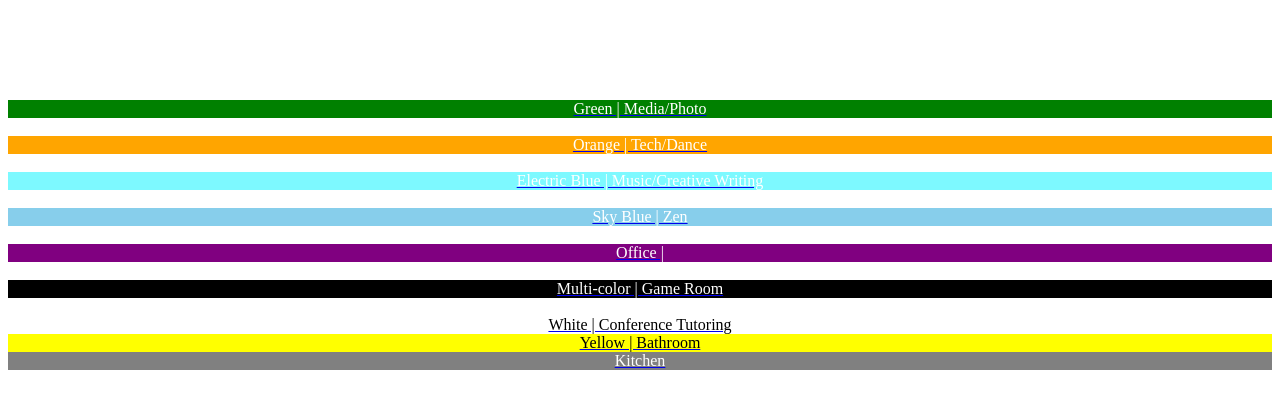
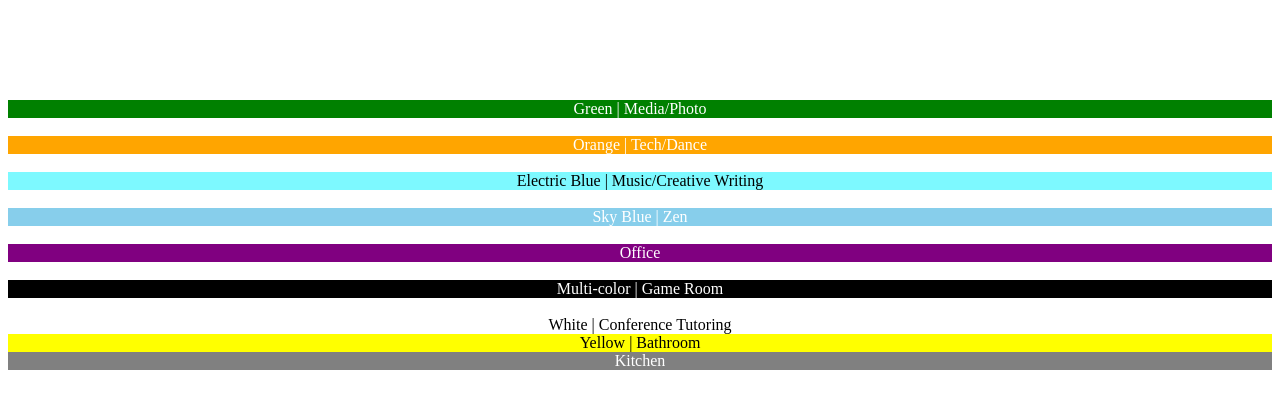
Before and after one commit to Jsmithseo/WatchMeGrowV2, a Next.js app: page /components/RoomsTiles in a window 1280 px wide. Shown: the top 408 px of the page. Built offline with nearby package versions, Linux system fonts and the light colour scheme.

Commit message:
removed underlines

```diff
--- a/pages/components/RoomsTiles.js
+++ b/pages/components/RoomsTiles.js
@@ -10,7 +10,6 @@ import {
   CardSubtitle,
   Button,
 } from 'reactstrap';
-
 
 const green = {
   backgroundColor: '#008000',
@@ -26,7 +25,7 @@ const orange = {
 
 const ElectricBlue = {
   backgroundColor: '#7df9ff',
-  color: '#fff',
+  color: '#000',
   textAlign: 'center',
 };
 
@@ -51,22 +50,17 @@ const white = {
 const black = {
   backgroundColor: '#000',
   textAlign: 'center',
-
-}
+};
 
 const yellow = {
   backgroundColor: '#FFFF00',
   textAlign: 'center',
-}
+};
 
 const gray = {
   backgroundColor: '#808080',
   textAlign: 'center',
-
-}
-
-
-
+};
 
 function ProgramTiles() {
   return (
@@ -82,7 +76,7 @@ function ProgramTiles() {
 
     .links {
       color: #fff;
-      text-decoration-line: none;
+      text-decoration: none;
     }
 
     .Blacklinks {
@@ -97,7 +91,10 @@ function ProgramTiles() {
           <Col md="4" sm="12" xs="12">
             <Card style={green}>
               <CardBody>
-                <Link href="https://www.amazon.com/hz/wishlist/ls/J38RHHM6IY8W?ref_=list_d_wl_lfu_nav_4">
+                <Link
+                  style={{ textDecoration: 'none' }}
+                  href="https://www.amazon.com/hz/wishlist/ls/J38RHHM6IY8W?ref_=list_d_wl_lfu_nav_4"
+                >
                   <CardTitle>
                     <div className="links">Green | Media/Photo</div>
                   </CardTitle>
@@ -113,7 +110,7 @@ function ProgramTiles() {
           <Col md="4" sm="12" xs="12">
             <Card style={orange}>
               <CardBody>
-                <Link href="https://www.amazon.com/hz/wishlist/ls/3RFJ5SY6M0SQP?ref_=list_d_wl_lfu_nav_7">
+                <Link  style={{ textDecoration: 'none' }} href="https://www.amazon.com/hz/wishlist/ls/3RFJ5SY6M0SQP?ref_=list_d_wl_lfu_nav_7">
                   <CardTitle>
                     <div className="links">Orange | Tech/Dance</div>
                   </CardTitle>
@@ -130,9 +127,12 @@ function ProgramTiles() {
           <Col md="4" sm="12" xs="12">
             <Card style={ElectricBlue}>
               <CardBody>
-                <Link href="https://www.amazon.com/hz/wishlist/ls/2X2R0RMS7KQJ8?ref_=list_d_wl_lfu_nav_5">
+                <Link
+                  style={{ textDecoration: 'none' }}
+                  href="https://www.amazon.com/hz/wishlist/ls/2X2R0RMS7KQJ8?ref_=list_d_wl_lfu_nav_5"
+                >
                   <CardTitle>
-                    <div className="links">
+                    <div className="Blacklinks">
                       Electric Blue | Music/Creative Writing
                     </div>
                   </CardTitle>
@@ -148,7 +148,10 @@ function ProgramTiles() {
           <Col md="4" sm="12" xs="12">
             <Card style={skyBlue}>
               <CardBody>
-                <Link href="https://www.amazon.com/hz/wishlist/ls/1UPGO73JZZ33W/ref=nav_wishlist_lists_1">
+                <Link
+                  style={{ textDecoration: 'none' }}
+                  href="https://www.amazon.com/hz/wishlist/ls/1UPGO73JZZ33W/ref=nav_wishlist_lists_1"
+                >
                   <CardTitle>
                     <div className="links">Sky Blue | Zen</div>
                   </CardTitle>
@@ -164,10 +167,11 @@ function ProgramTiles() {
           <Col md="4" sm="12" xs="12">
             <Card style={purple}>
               <CardBody>
-                <Link href="https://www.amazon.com/hz/wishlist/ls/OK3BJNZXYRKS?ref_=list_d_wl_lfu_nav_7">
-                  <CardTitle>
-                    <div className="links">Office | </div>
-                  </CardTitle>
+                <Link
+                  style={{ textDecoration: 'none' }}
+                  href="https://www.amazon.com/hz/wishlist/ls/OK3BJNZXYRKS?ref_=list_d_wl_lfu_nav_7"
+                >
+                  <div className="links">Office</div>
                 </Link>
                 {/*
                 <CardSubtitle>Card subtitle</CardSubtitle>
@@ -180,7 +184,10 @@ function ProgramTiles() {
           <Col md="4" sm="12" xs="12">
             <Card style={black}>
               <CardBody>
-                <Link href="https://www.amazon.com/hz/wishlist/ls/30WO1EGBOF58L?ref_=list_d_wl_lfu_nav_2">
+                <Link
+                  style={{ textDecoration: 'none' }}
+                  href="https://www.amazon.com/hz/wishlist/ls/30WO1EGBOF58L?ref_=list_d_wl_lfu_nav_2"
+                >
                   <CardTitle>
                     <div className="links">Multi-color | Game Room</div>
                   </CardTitle>
@@ -196,9 +203,14 @@ function ProgramTiles() {
           <Col md="4" sm="12" xs="12">
             <Card style={white}>
               <CardBody>
-                <Link href="https://www.amazon.com/hz/wishlist/ls/2HS7UFS2XVCV3?ref_=wl_dp_view_your_list">
+                <Link
+                  style={{ textDecoration: 'none' }}
+                  href="https://www.amazon.com/hz/wishlist/ls/2HS7UFS2XVCV3?ref_=wl_dp_view_your_list"
+                >
                   <CardTitle>
-                    <div className="Blacklinks">White | Conference Tutoring</div>
+                    <div className="Blacklinks">
+                      White | Conference Tutoring
+                    </div>
                   </CardTitle>
                 </Link>
                 {/*
@@ -211,7 +223,10 @@ function ProgramTiles() {
           <Col md="4" sm="12" xs="12">
             <Card style={yellow}>
               <CardBody>
-                <Link href="https://www.amazon.com/hz/wishlist/ls/2IQU6NOKH5BD2?ref_=list_d_wl_lfu_nav_1">
+                <Link
+                  style={{ textDecoration: 'none' }}
+                  href="https://www.amazon.com/hz/wishlist/ls/2IQU6NOKH5BD2?ref_=list_d_wl_lfu_nav_1"
+                >
                   <CardTitle>
                     <div className="Blacklinks">Yellow | Bathroom</div>
                   </CardTitle>
@@ -226,7 +241,10 @@ function ProgramTiles() {
           <Col md="4" sm="12" xs="12">
             <Card style={gray}>
               <CardBody>
-                <Link href="https://www.amazon.com/hz/wishlist/ls/KAX6LQ4OQ49N?ref_=list_d_wl_lfu_nav_4">
+                <Link
+                  style={{ textDecoration: 'none' }}
+                  href="https://www.amazon.com/hz/wishlist/ls/KAX6LQ4OQ49N?ref_=list_d_wl_lfu_nav_4"
+                >
                   <CardTitle>
                     <div className="links">Kitchen</div>
                   </CardTitle>
```
